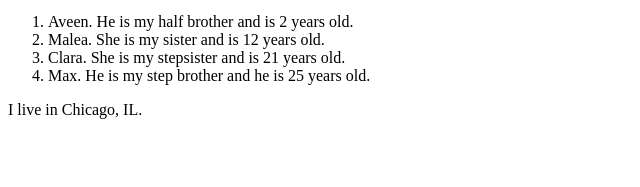
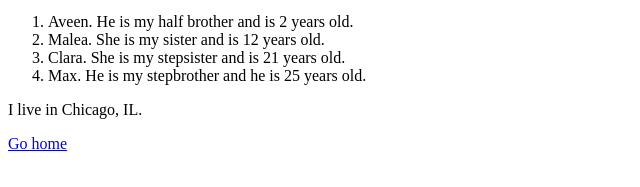
Before and after one commit to halleycaplan/Portfolio, a plain HTML site: page About.html in a window 1280 px wide. Shown: the part 123-310 px from the top of the page, 0-640 px from the left. Drawn offline with Linux system fonts and the light colour scheme.

Commit message:
add a way to go to home page

```diff
--- a/About.html
+++ b/About.html
@@ -12,8 +12,10 @@
             <li>Aveen. He is my half brother and is 2 years old.</li>
             <li>Malea. She is my sister and is 12 years old.</li>
             <li>Clara. She is my stepsister and is 21 years old.</li>
-            <li>Max. He is my step brother and he is 25 years old.</li>
+            <li>Max. He is my stepbrother and he is 25 years old.</li>
         </ol>
         <p>I live in Chicago, IL.</p>
+
+        <a href="index.html">Go home</a>
     </body>
 <html>
```
Also changed, not shown: interests.html (+1 -1 lines).
